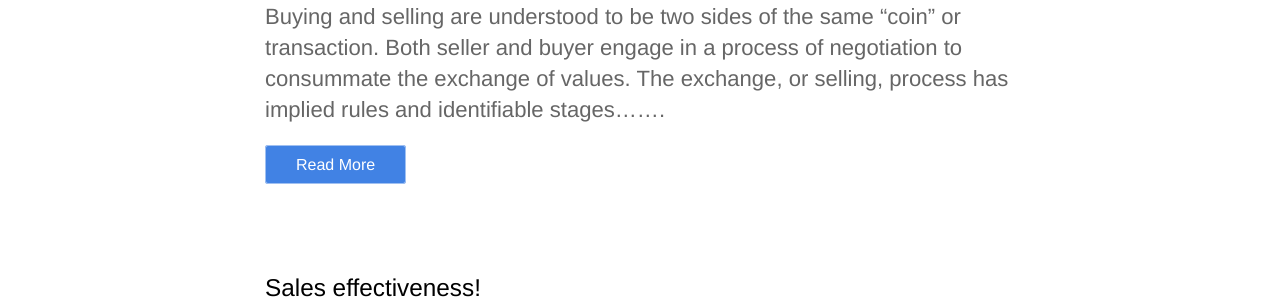
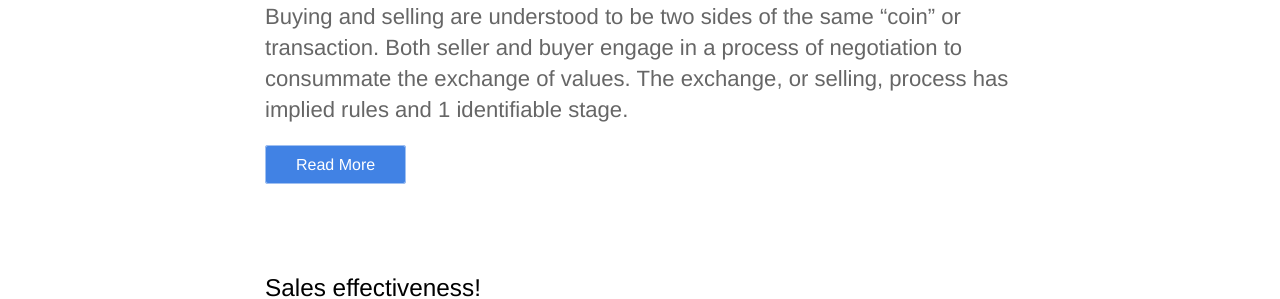
Before and after one commit to rycoll/Git-Sync-Test, a Jekyll site: the page built from blog/index.html, in a window 1280 px wide. Shown: the part 521-820 px from the top of the page. Built offline with Jekyll 4.4.1, drawn with Linux system fonts in a browser that asks for light colours; the list of posts is cut into pages by our own code; some of the changed text lies outside the part shown.

Commit message:
Updated 1 file via CloudCannon.

```diff
--- a/_posts/2016-08-06-definition-of-sales.md
+++ b/_posts/2016-08-06-definition-of-sales.md
@@ -5,7 +5,7 @@ categories:
   - sales
 author_staff_member: james
 ---
-A person or organization expressing an interest in acquiring the offered item of value is referred to as a potential buyer, prospective customer or prospect. Buying and selling are understood to be two sides of the same "coin" or transaction. Both seller and buyer engage in a process of negotiation to consummate the exchange of values. The exchange, or selling, process has implied rules and identifiable stages…....
+A person or organization expressing an interest in acquiring the offered item of value is referred to as a potential buyer, prospective customer or prospect. Buying and selling are understood to be two sides of the same "coin" or transaction. Both seller and buyer engage in a process of negotiation to consummate the exchange of values. The exchange, or selling, process has implied rules and 1 identifiable stage.
 
 ![Cat](https://source.unsplash.com/random/1500x1146)
 
```
